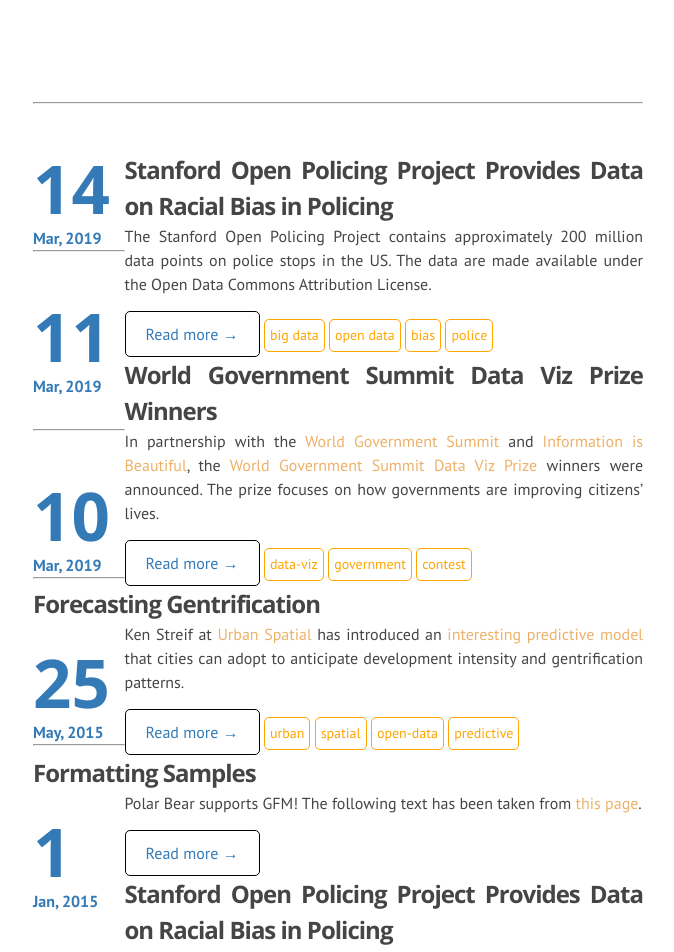
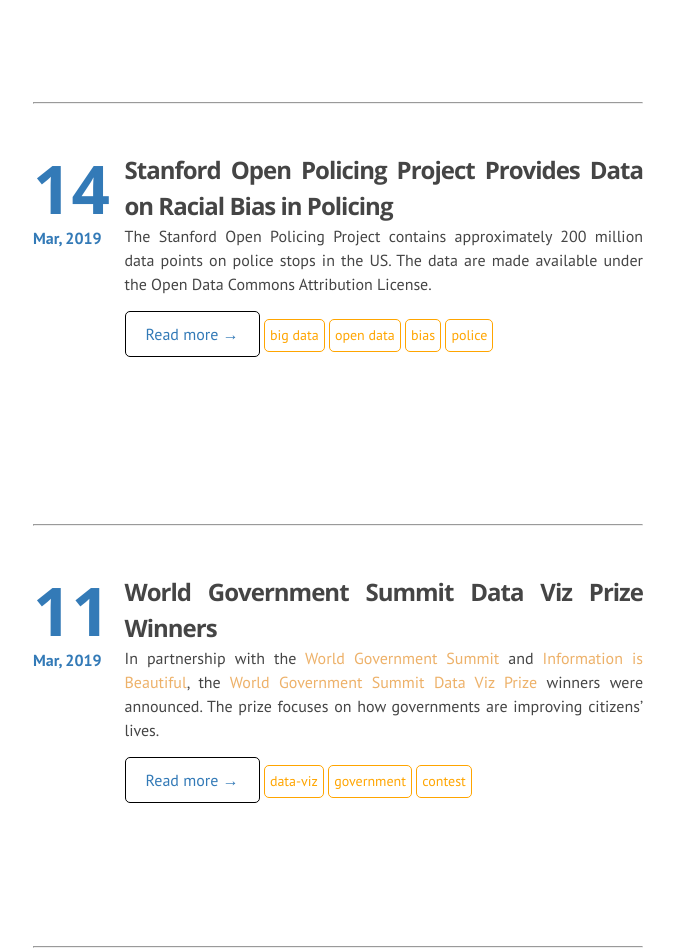
Before and after one commit to DS4PS/ds4ps.github.io, a Jekyll site: the page built from index.md, in a window 1280 px wide. Shown: the part 1226-2178 px from the top of the page, without its empty margins (317-991 px from the left). Built offline with Jekyll 4.4.1, drawn with Linux system fonts in a browser that asks for light colours; nearby versions of some CDN libraries; library files that are not in the unit come from our copies.

Commit message:
Update index.html

```diff
--- a/_layouts/index.html
+++ b/_layouts/index.html
@@ -58,7 +58,7 @@
 
        <!-- -------- BEGIN BLOG CARD ----------- -->
 
-        <article style="height:100%;">
+        <article style="min-height:300px;">
         <!-- <article style="min-height:300px;"> -->
         <!-- <div style = "display: inline-block;"> -->
 
```
